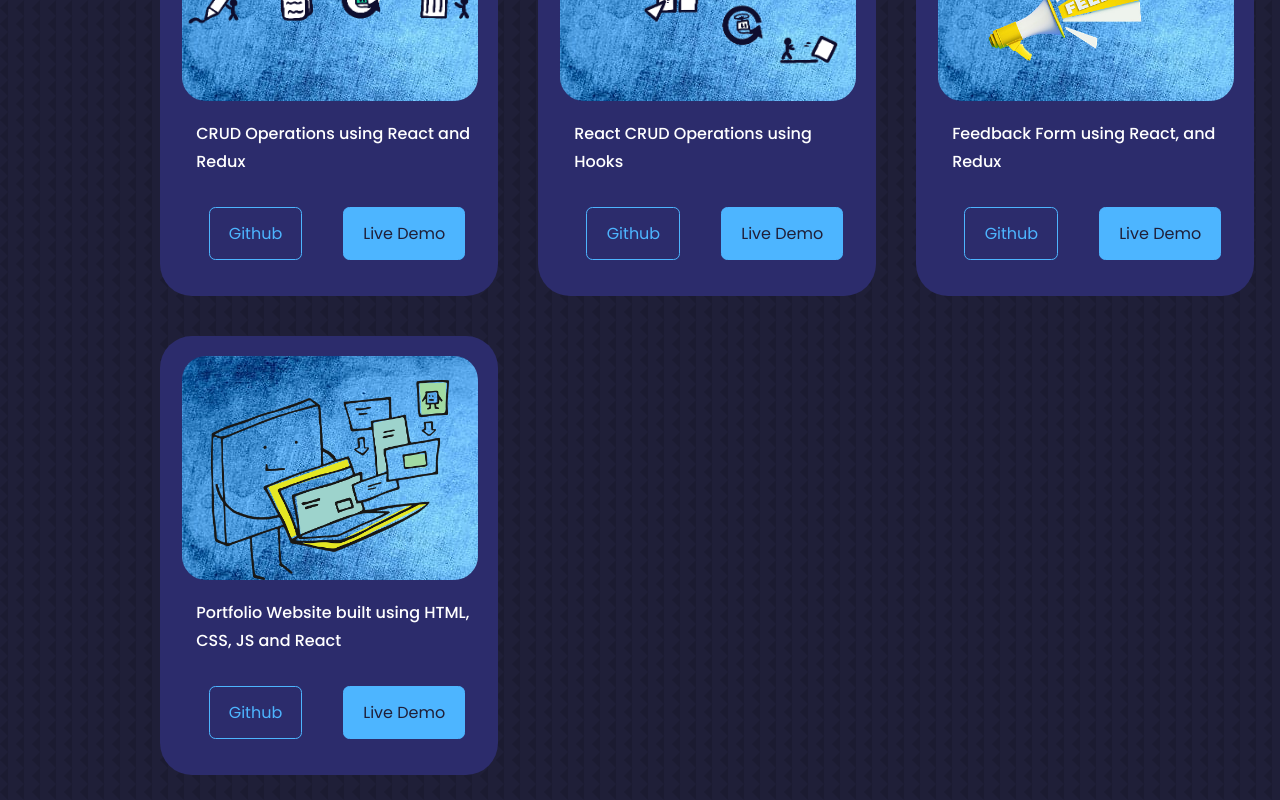
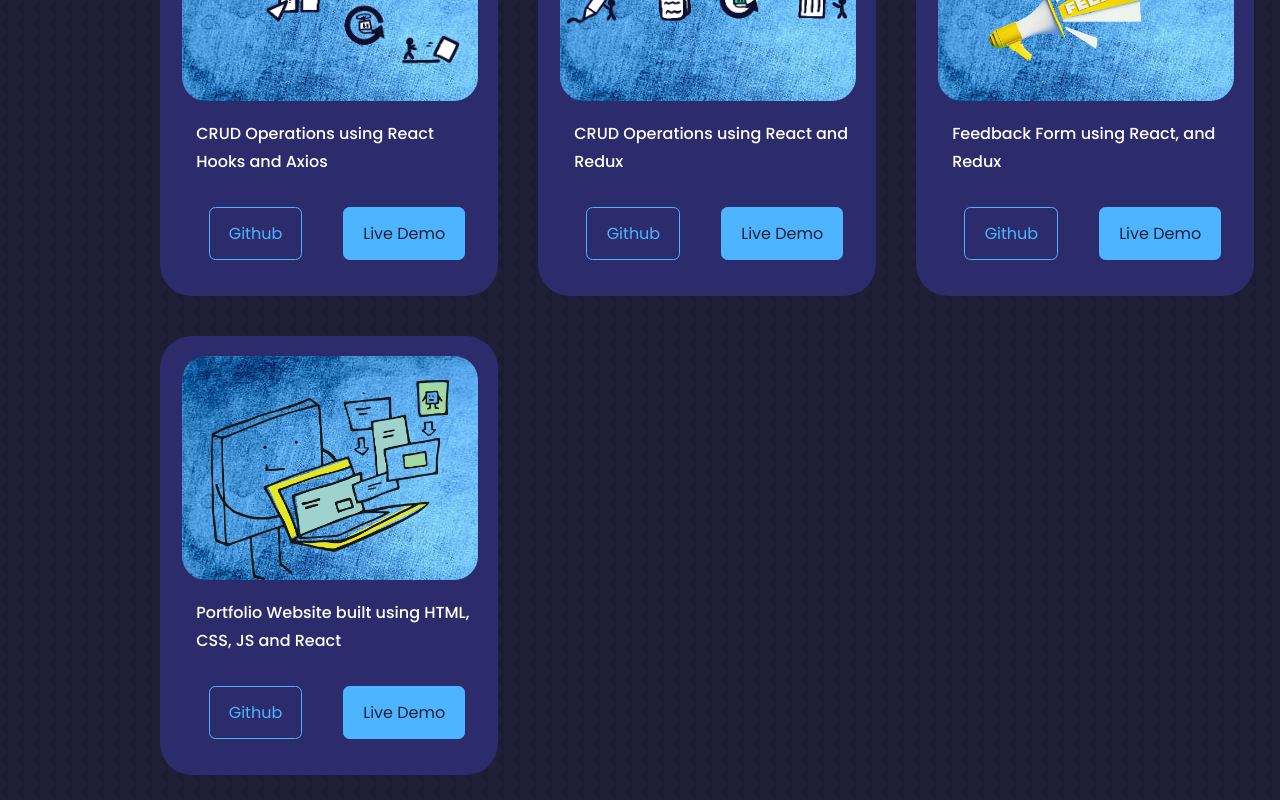
Before and after one commit to chaitu713/react-portfolio, a React (Create React App) app: page / in a window 1280 px wide. Shown: the part 2400-3200 px from the top of the page. Built offline with nearby package versions, Linux system fonts and the light colour scheme.

Commit message:
Made changes to Portfolio.js and Contact.css

```diff
--- a/src/components/contact/Contact.css
+++ b/src/components/contact/Contact.css
@@ -37,6 +37,7 @@
 }
 
 form {
+    margin-top: 3.5rem;
     display: flex;
     flex-direction: column;
     gap: 1.2rem;
--- a/src/components/portfolio/Portfolio.js
+++ b/src/components/portfolio/Portfolio.js
@@ -8,17 +8,17 @@ import CRUD from "../../assets/CRUD.png";
 const data = [
   {
     id: 1,
-    image: CRUD1,
-    title: "CRUD Operations using React and Redux",
-    github: "https://github.com/chaitu713/redux-crudops",
-    demo: "https://redux-crudop.netlify.app/",
+    image: CRUD,
+    title: "CRUD Operations using React Hooks and Axios",
+    github: "https://github.com/chaitu713/react-crudops",
+    demo: "https://react-crudops.netlify.app/",
   },
 
   {
     id: 2,
-    image: CRUD,
-    title: "React CRUD Operations using Hooks",
-    github: "https://github.com/chaitu713/react-crudops",
+    image: CRUD1,
+    title: "CRUD Operations using React and Redux",
+    github: "https://github.com/chaitu713/redux-crudops",
     demo: "https://redux-crudop.netlify.app/",
   },
 
```
